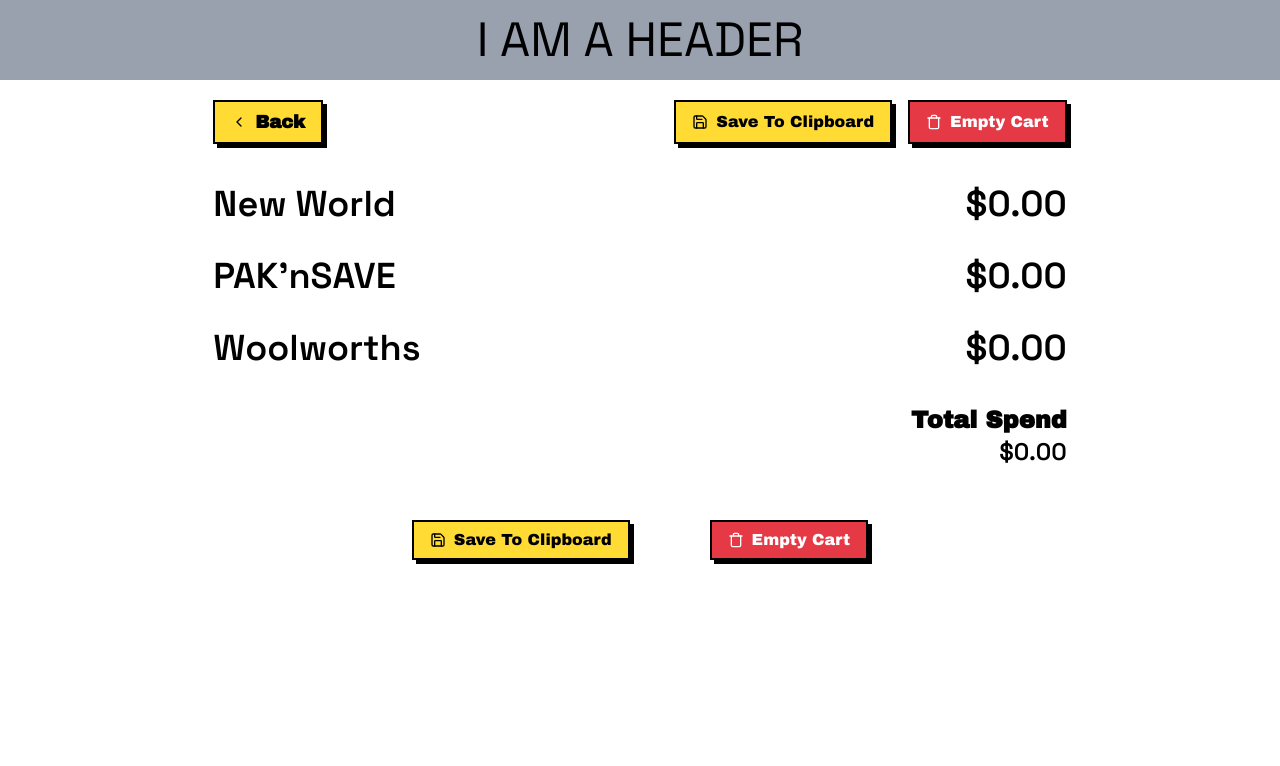
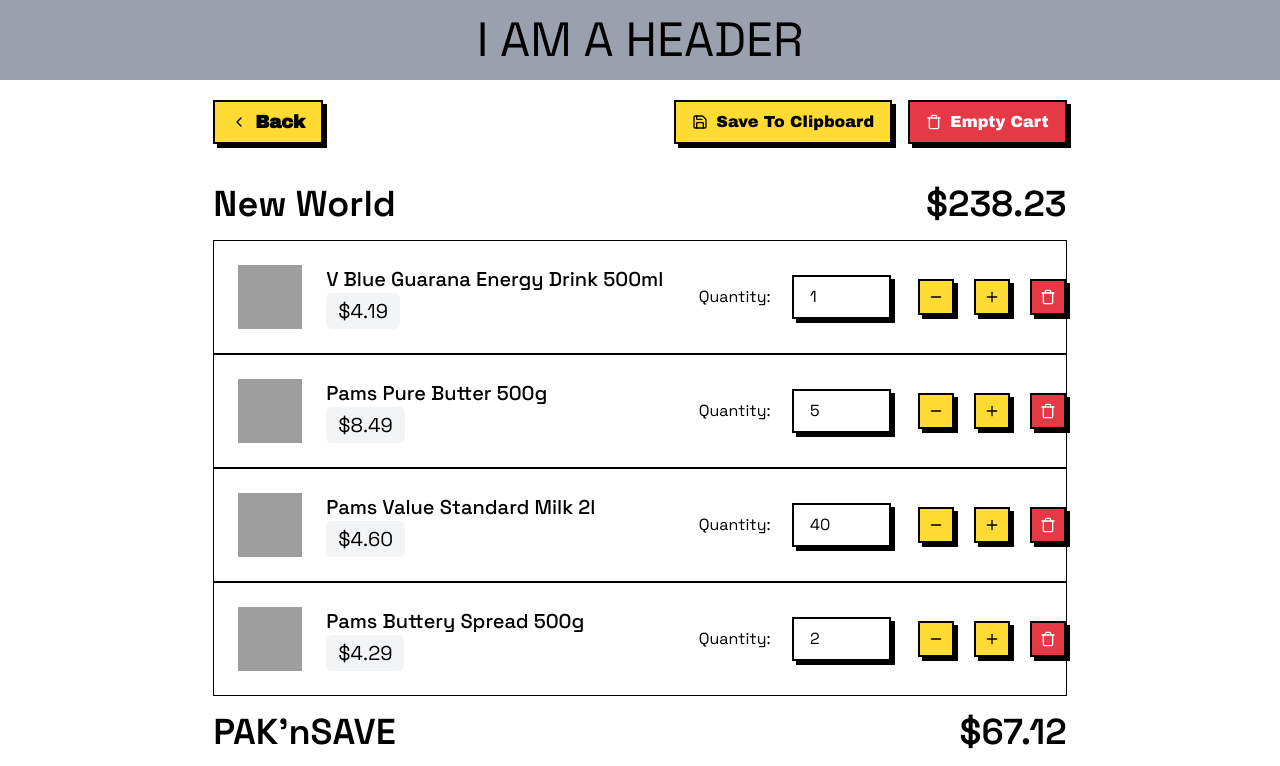
Before and after one commit to cool-people-make-things/smart-shopper, a React (Vite) app in the folder frontend/: page /cart in a window 1280 px wide. Shown: the top 766 px of the page. Built offline with nearby package versions, Linux system fonts and the light colour scheme; grey boxes are pictures that could not be loaded.

Commit message:
chore: cart renders up to date data

```diff
--- a/frontend/src/compositions/IndividualSupermarketCart/IndividualSupermarketCart.tsx
+++ b/frontend/src/compositions/IndividualSupermarketCart/IndividualSupermarketCart.tsx
@@ -1,6 +1,5 @@
-import { useMemo } from "react";
-
 import { Text } from "@/components/retroui";
+import { useCart } from "@/context/CartContext";
 
 import { CartProduct } from "../CartProduct";
 
@@ -15,26 +14,12 @@
 }: {
   shopCode: ShopCode;
 }) {
-  // TODO logic will be handled in Context
-  const devInitialCart = useMemo(
-    () => ({ nw: {}, pns: {}, wls: {} }) as CombinedCart,
-    [],
-  );
-
-  // TODO logic will be handled in Context
-  const supermarketSpend = useMemo(() => {
-    const supermarketTotal = Object.values(devInitialCart[shopCode])
-      .reduce(
-        (cost, item) =>
-          cost + item.quantity * parseFloat(item.product.price.value),
-        0,
-      )
-      .toFixed(2);
-    return supermarketTotal;
-  }, [shopCode, devInitialCart]);
+  const cartsData = useCart();
+  const supermarketCart = cartsData[`${shopCode}Cart`];
+  const { cartCosts } = cartsData;
 
   return (
-    <div id="new-world-cart">
+    <div id={`${shopCode}-cart`}>
       <div className="flex flex-row justify-between mb-4">
         <Text className="text-4xl font-semibold ">
           {supermarketTitles[shopCode]}
@@ -43,11 +28,12 @@
           data-testid="supermarket-spend"
           className="text-4xl font-semibold"
         >
-          ${supermarketSpend}
+          ${cartCosts[shopCode]}
         </Text>
       </div>
-      {devInitialCart[shopCode] &&
-        Object.entries(devInitialCart[shopCode]).map(([id, item]) => (
+
+      {supermarketCart &&
+        Object.entries(supermarketCart).map(([id, item]) => (
           <CartProduct cartProductItem={item} key={id} />
         ))}
     </div>
--- a/frontend/src/lib/test/renderWithRouter.tsx
+++ b/frontend/src/lib/test/renderWithRouter.tsx
@@ -3,6 +3,8 @@
 import userEvent from "@testing-library/user-event";
 import type { ReactElement } from "react";
 import { MemoryRouter, Route, Routes } from "react-router-dom";
+
+import { CartProvider } from "@/context/CartContext";
 
 export function renderWithRouter(
   ui: ReactElement,
@@ -14,9 +16,11 @@
     user: userEvent.setup(),
     ...render(
       <MemoryRouter initialEntries={[route]}>
-        <Routes>
-          <Route path={path} element={ui} />
-        </Routes>
+        <CartProvider>
+          <Routes>
+            <Route path={path} element={ui} />
+          </Routes>
+        </CartProvider>
       </MemoryRouter>,
     ),
   };
--- a/frontend/src/pages/Cart/Cart.tsx
+++ b/frontend/src/pages/Cart/Cart.tsx
@@ -1,57 +1,14 @@
 import { ChevronLeft, Save, Trash } from "lucide-react";
-import { useMemo } from "react";
 import { useNavigate } from "react-router-dom";
 
 import { Text } from "@/components/retroui";
 import { Button } from "@/components/retroui/Button";
 import { IndividualSupermarketCart } from "@/compositions/IndividualSupermarketCart";
-
-type SupermarketSpend = {
-  nwTotal: string;
-  pnsTotal: string;
-  wlsTotal: string;
-  totalSpend: string;
-};
+import { useCart } from "@/context/CartContext";
 
 export function Cart() {
   const navigate = useNavigate();
-
-  // TODO logic will be handled in Context
-  const devInitialCart = useMemo(
-    () => ({ nw: {}, pns: {}, wls: {} }) as CombinedCart,
-    [],
-  );
-
-  // TODO logic will be handled in Context
-  const supermarketSpend: SupermarketSpend = useMemo(() => {
-    const nwTotal = Object.values(devInitialCart.nw)
-      .reduce(
-        (cost, item) =>
-          cost + item.quantity * parseFloat(item.product.price.value),
-        0,
-      )
-      .toFixed(2);
-
-    const pnsTotal = Object.values(devInitialCart.pns)
-      .reduce(
-        (cost, item) =>
-          cost + item.quantity * parseFloat(item.product.price.value),
-        0,
-      )
-      .toFixed(2);
-
-    const wlsTotal = Object.values(devInitialCart.wls)
-      .reduce(
-        (cost, item) =>
-          cost + item.quantity * parseFloat(item.product.price.value),
-        0,
-      )
-      .toFixed(2);
-
-    const totalSpend = (+nwTotal + +pnsTotal + +wlsTotal).toFixed(2);
-
-    return { nwTotal, pnsTotal, wlsTotal, totalSpend };
-  }, [devInitialCart]);
+  const { cartCosts } = useCart();
 
   return (
     <div className="min-h-screen flex flex-col gap-5 w-2/3 mx-auto">
@@ -83,9 +40,7 @@
             <Text as={"h3"} className="text-2xl font-semibold">
               Total Spend
             </Text>
-            <Text className="text-2xl font-semibold">
-              ${supermarketSpend.totalSpend}
-            </Text>
+            <Text className="text-2xl font-semibold">${cartCosts.total}</Text>
           </div>
         </div>
 
```
